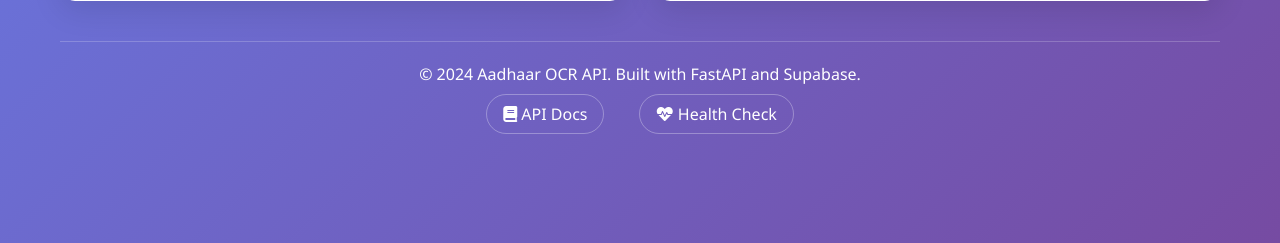
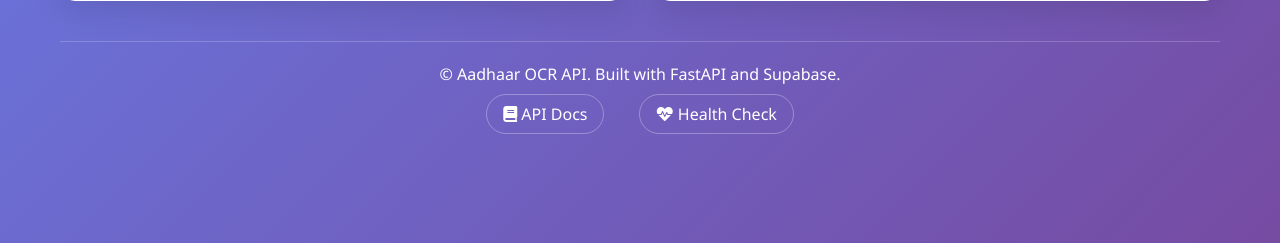
Before and after one commit to kumaran1223/Aadhaar-API, a FastAPI app: page / in a window 1280 px wide. Shown: the part 557-800 px from the top of the page. Run offline with FastAPI, Linux system fonts and the light colour scheme.

Commit message:
Update index.html

```diff
--- a/templates/index.html
+++ b/templates/index.html
@@ -66,7 +66,7 @@
         </div>
 
         <footer>
-            <p>&copy; 2024 Aadhaar OCR API. Built with FastAPI and Supabase.</p>
+            <p>&copy;  Aadhaar OCR API. Built with FastAPI and Supabase.</p>
             <div class="api-links">
                 <a href="/docs" target="_blank"><i class="fas fa-book"></i> API Docs</a>
                 <a href="/health" target="_blank"><i class="fas fa-heartbeat"></i> Health Check</a>
```
